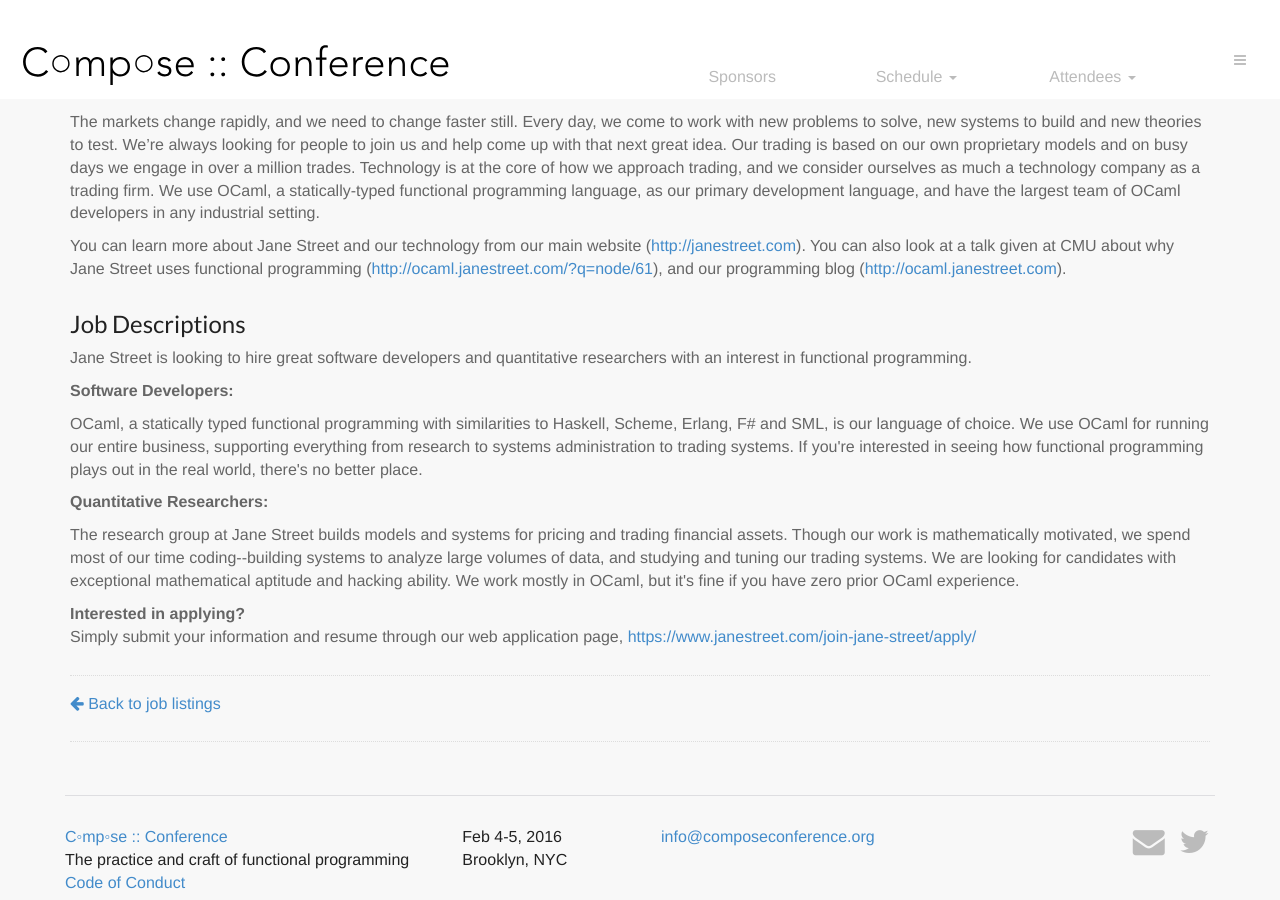
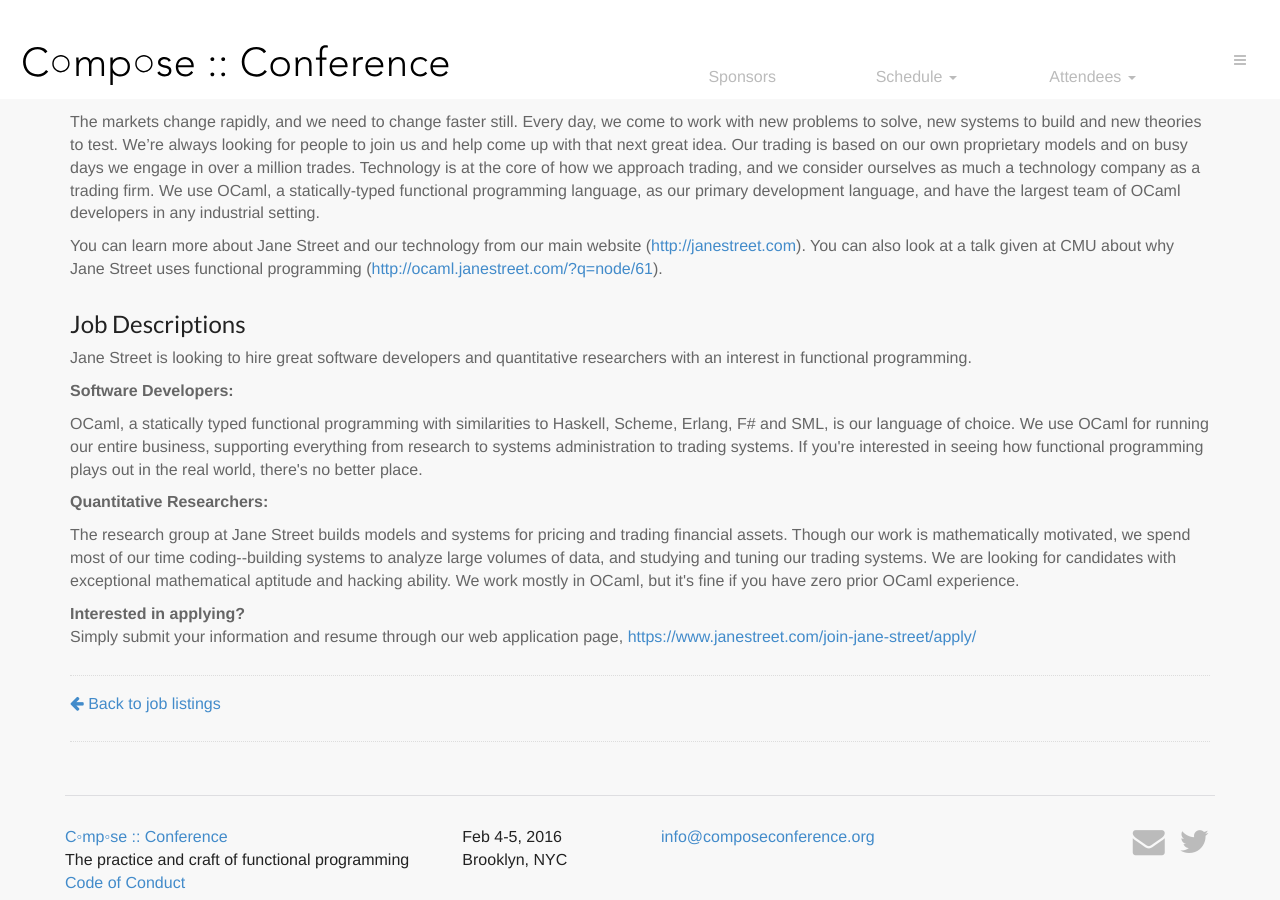
Before and after one commit to ny-haskell/composeconference, a Jekyll site: the page built from jobs/jane-st.html, in a window 1280 px wide and 900 px high, scrolled down 600 px. Built offline with Jekyll 4.4.1, drawn with Linux system fonts in a browser that asks for light colours; Markdown is read by kramdown in place of the engine named in the settings.

Commit message:
jane st job posting edits

```diff
--- a/jobs/jane-st.html
+++ b/jobs/jane-st.html
@@ -29,7 +29,7 @@
                     The markets change rapidly, and we need to change faster still. Every day, we come to work with new problems to solve, new systems to build and new theories to test.  We’re always looking for people to join us and help come up with that next great idea. Our trading is based on our own proprietary models and on busy days we engage in over a million trades. Technology is at the core of how we approach trading, and we consider ourselves as much a technology company as a trading firm. We use OCaml, a statically-typed functional programming language, as our primary development language, and have the largest team of OCaml developers in any industrial setting.
                 </p>
                 <p>
-                    You can learn more about Jane Street and our technology from our main website (<a href="http://janestreet.com">http://janestreet.com</a>). You can also look at a talk given at CMU about why Jane Street uses functional programming (<a href="http://ocaml.janestreet.com/?q=node/61">http://ocaml.janestreet.com/?q=node/61</a>), and our programming blog (<a href="http://ocaml.janestreet.com">http://ocaml.janestreet.com</a>).
+                    You can learn more about Jane Street and our technology from our main website (<a href="http://janestreet.com">http://janestreet.com</a>). You can also look at a talk given at CMU about why Jane Street uses functional programming (<a href="http://ocaml.janestreet.com/?q=node/61">http://ocaml.janestreet.com/?q=node/61</a>).
                 </p>
 		      </div>
 			</div><! --/row -->
```
